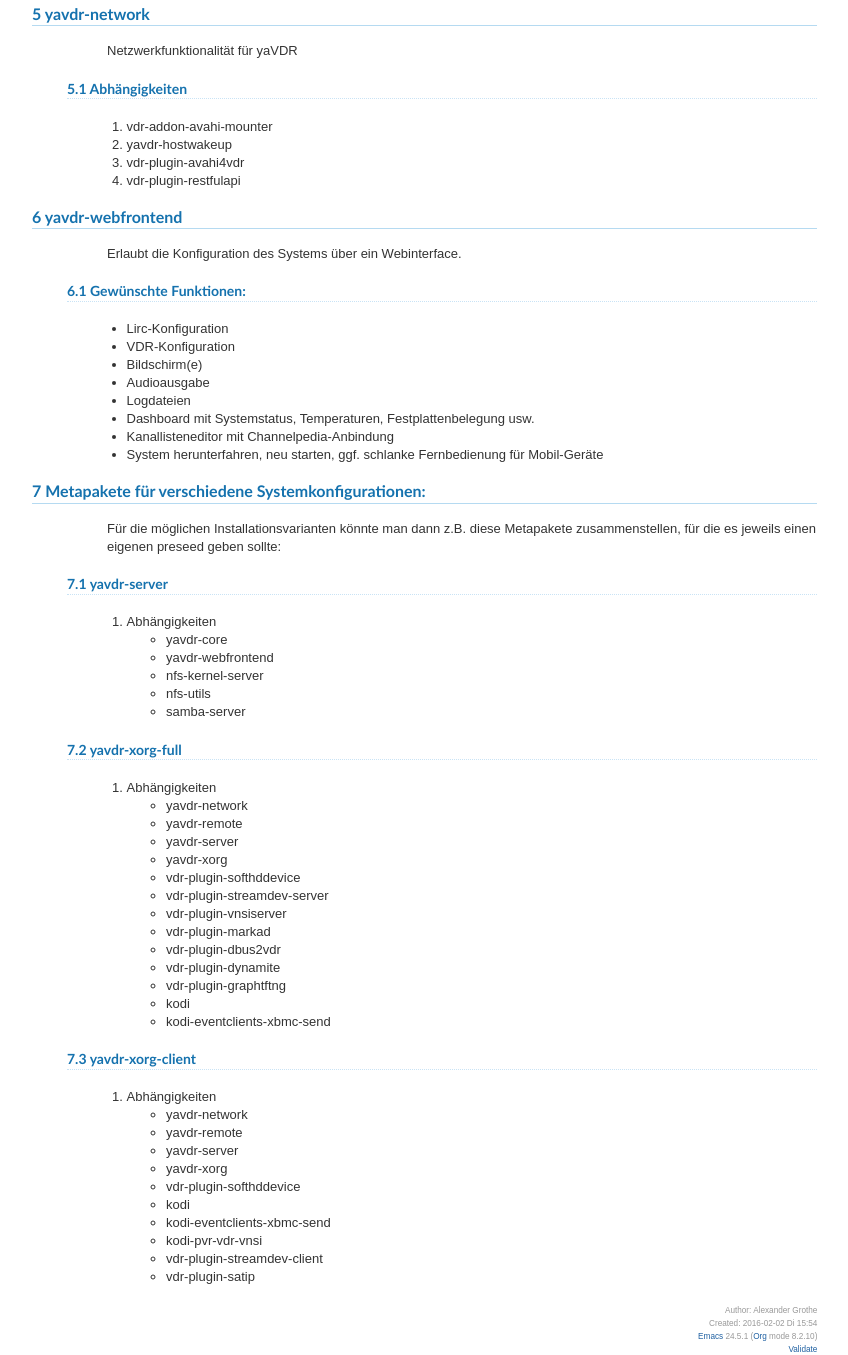
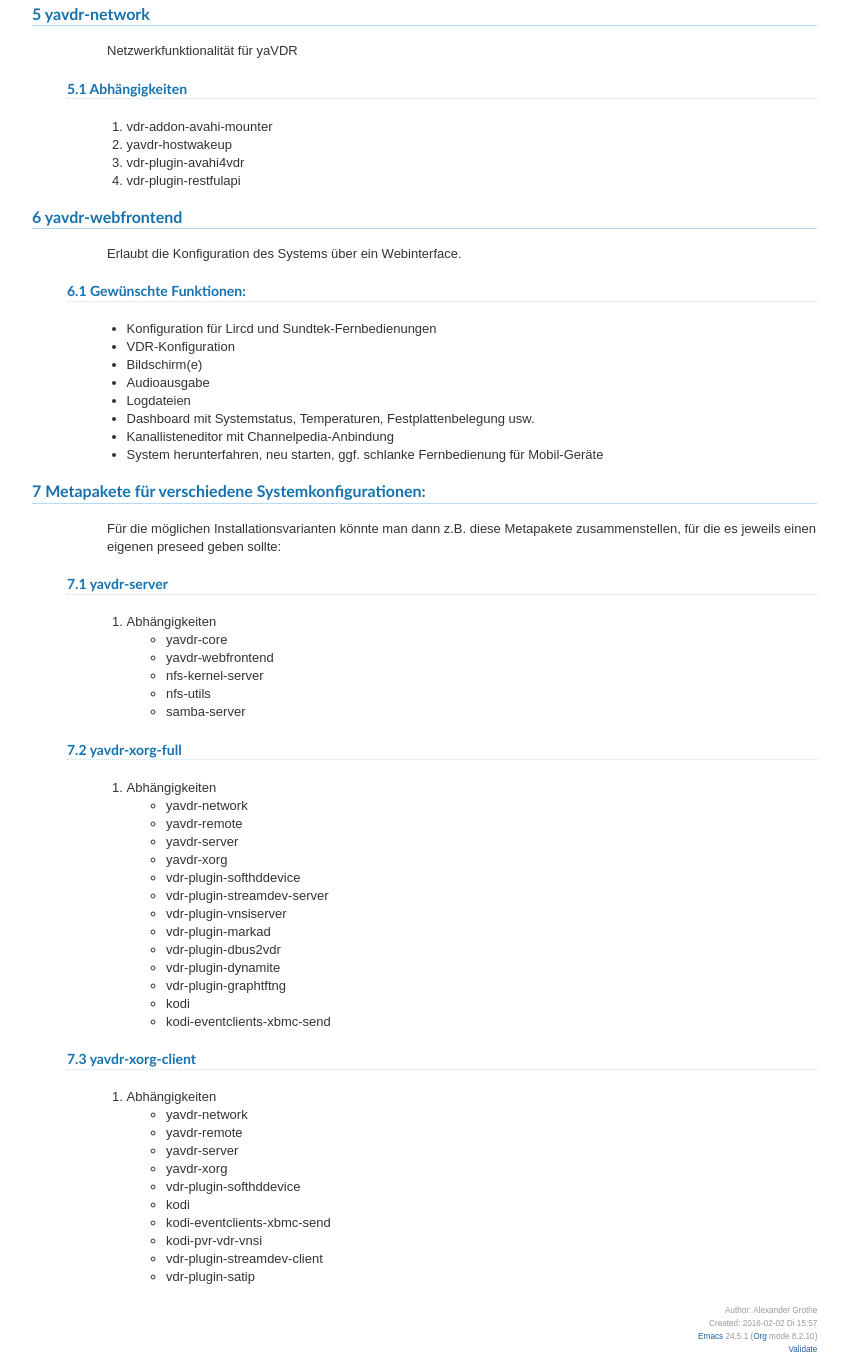
Before and after one commit to yavdr/yavdr-bugtracker, a plain HTML site: page yaVDR_07.html in a window 1280 px wide. Shown: the part 2868-4223 px from the top of the page, without its empty margins (228-1076 px from the left). Drawn offline with Linux system fonts and the light colour scheme.

Commit message:
update document

```diff
--- a/yaVDR_07.html
+++ b/yaVDR_07.html
@@ -4,7 +4,7 @@
 <html xmlns="http://www.w3.org/1999/xhtml" lang="en" xml:lang="en">
 <head>
 <title>RFC yaVDR 0.7</title>
-<!-- 2016-02-02 Di 15:54 -->
+<!-- 2016-02-02 Di 15:57 -->
 <meta  http-equiv="Content-Type" content="text/html;charset=utf-8" />
 <meta  name="generator" content="Org-mode" />
 <meta  name="author" content="Alexander Grothe" />
@@ -465,7 +465,7 @@ Erlaubt die Konfiguration des Systems über ein Webinterface.
 <h4 id="sec-1-6-1"><span class="section-number-4">1.6.1</span> Gewünschte Funktionen:</h4>
 <div class="outline-text-4" id="text-1-6-1">
 <ul class="org-ul">
-<li>Lirc-Konfiguration
+<li>Konfiguration für Lircd und Sundtek-Fernbedienungen
 </li>
 <li>VDR-Konfiguration
 </li>
@@ -659,7 +659,7 @@ Nach Anpassung von lircd2uinput und neuem lircd@.service auf neue Syntax anpasse
 </div>
 <div id="postamble" class="status">
 <p class="author">Author: Alexander Grothe</p>
-<p class="date">Created: 2016-02-02 Di 15:54</p>
+<p class="date">Created: 2016-02-02 Di 15:57</p>
 <p class="creator"><a href="http://www.gnu.org/software/emacs/">Emacs</a> 24.5.1 (<a href="http://orgmode.org">Org</a> mode 8.2.10)</p>
 <p class="validation"><a href="http://validator.w3.org/check?uri=referer">Validate</a></p>
 </div>
```
Also changed, not shown: 1 other file.
